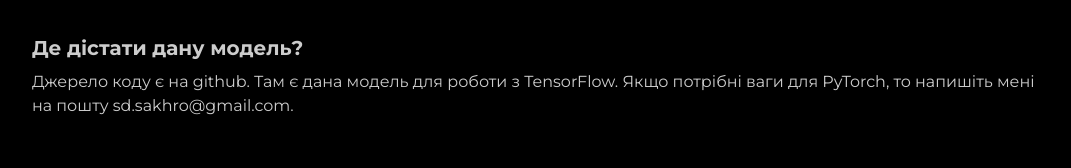
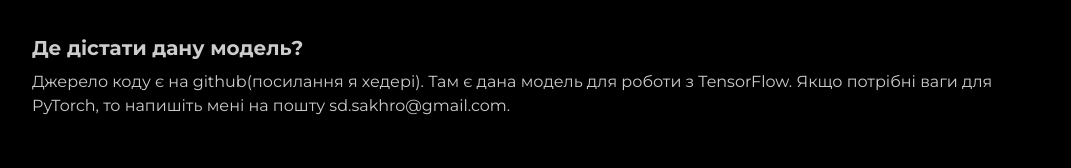
Before and after one commit to sakhro/banderstadt, a Next.js app: page /pdrs-detect in a window 1280 px wide. Shown: the part 980-1148 px from the top of the page, without its empty margins (96-1167 px from the left). Built offline with nearby package versions, Linux system fonts and the light colour scheme.

Commit message:
Text update

```diff
--- a/src/app/pdrs-detect/page.tsx
+++ b/src/app/pdrs-detect/page.tsx
@@ -37,7 +37,7 @@
         <QnA
           question="Де дістати дану модель?"
           answers={[
-            "Джерело коду є на github. Там є дана модель для роботи з TensorFlow. Якщо потрібні ваги для PyTorch, то напишіть мені на пошту sd.sakhro@gmail.com.",
+            "Джерело коду є на github(посилання я хедері). Там є дана модель для роботи з TensorFlow. Якщо потрібні ваги для PyTorch, то напишіть мені на пошту sd.sakhro@gmail.com.",
           ]}
         />
       </section>
```
